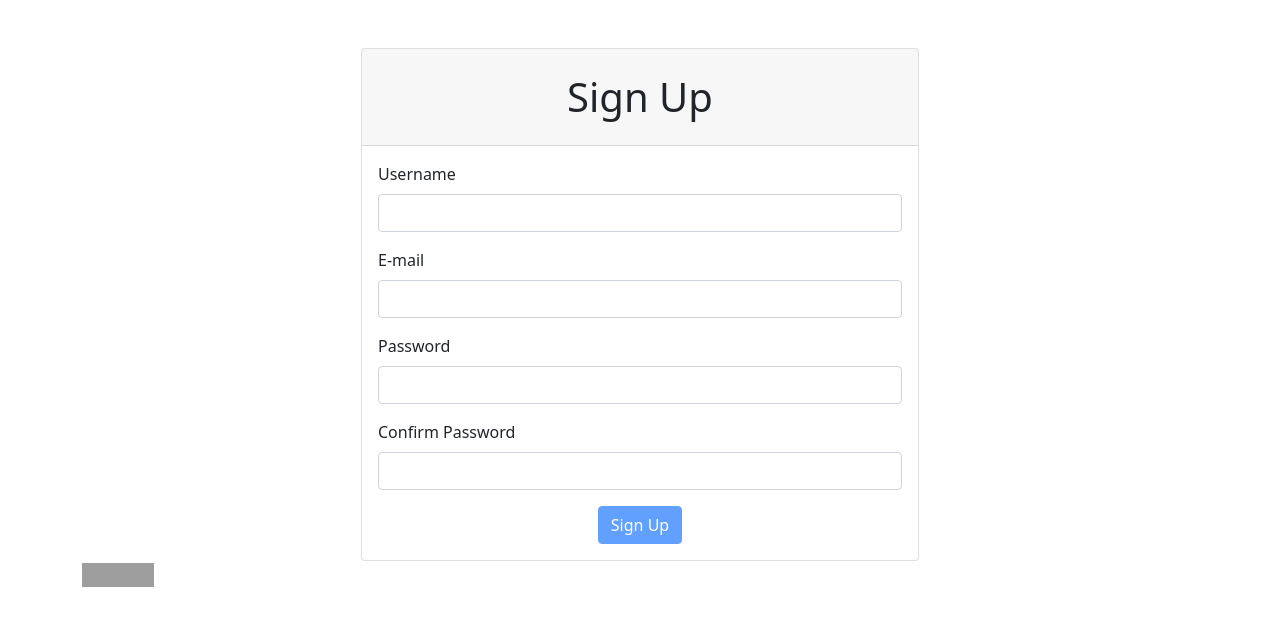
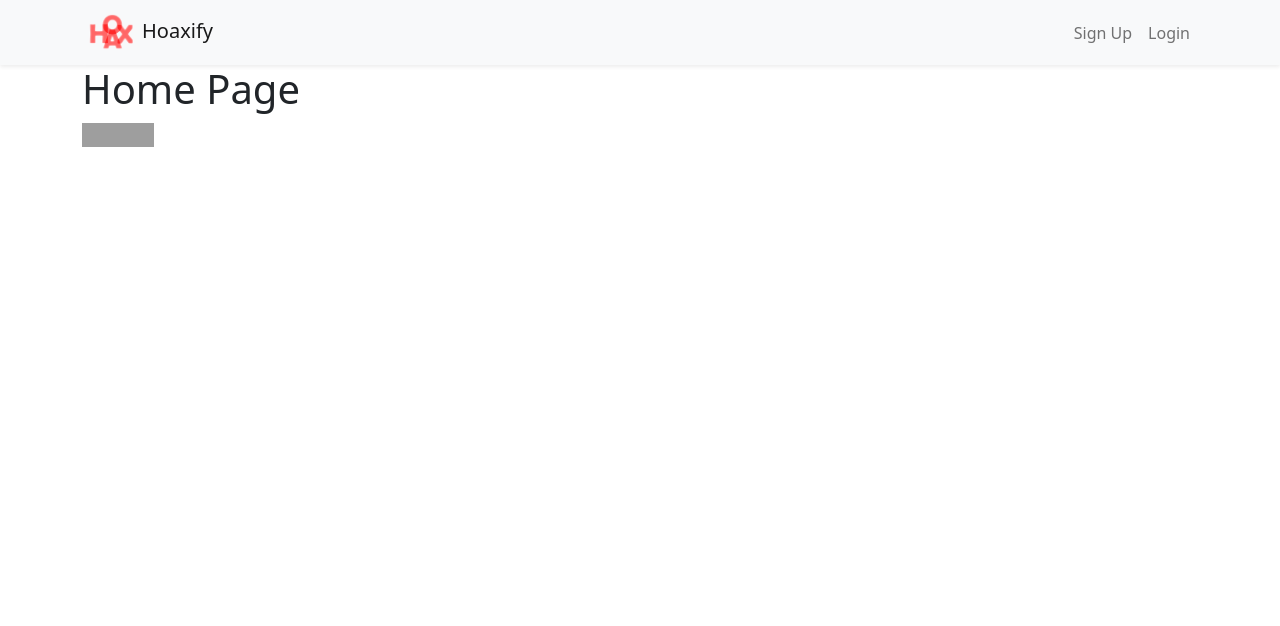
Before and after one commit to GWilczyk/react-with-test-driven-development, a React (Create React App) app: page / in a window 1280 px wide. Shown: the top 626 px of the page. Built offline with nearby package versions, Linux system fonts and the light colour scheme; grey boxes are pictures that could not be loaded.

Commit message:
Layout: NavBar

```diff
--- a/src/App.js
+++ b/src/App.js
@@ -1,13 +1,61 @@
-import React from 'react'
+import React, { useState } from 'react'
+import { useTranslation } from 'react-i18next'
+
+import HomePage from './pages/HomePage'
+import LoginPage from './pages/LoginPage'
 import SignupPage from './pages/SignupPage'
+import UserPage from './pages/UserPage'
+
 import LanguageSelector from './components/LanguageSelector'
+import logo from './assets/hoaxify.png'
 
 function App() {
+	const { t } = useTranslation()
+	const [path, setPath] = useState(window.location.pathname)
+
+	const onClickLink = event => {
+		event.preventDefault()
+		const _path = event.currentTarget.attributes.href.value
+		window.history.pushState({}, '', _path)
+		setPath(_path)
+	}
+
 	return (
-		<div className='container'>
-			<SignupPage />
-			<LanguageSelector />
-		</div>
+		<>
+			<nav className='navbar navbar-expand navbar-light bg-light shadow-sm'>
+				<div className='container'>
+					<a
+						className='navbar-brand'
+						href='/'
+						title='Home'
+						onClick={onClickLink}>
+						<img src={logo} alt='Hoaxify' width='60' />
+						Hoaxify
+					</a>
+
+					<ul className='navbar-nav'>
+						<li className='nav-item'>
+							<a className='nav-link' href='/signup' onClick={onClickLink}>
+								{t('signUp')}
+							</a>
+						</li>
+						<li className='nav-item'>
+							<a className='nav-link' href='/login' onClick={onClickLink}>
+								{t('login')}
+							</a>
+						</li>
+					</ul>
+				</div>
+			</nav>
+
+			<div className='container'>
+				{path === '/' && <HomePage />}
+				{path === '/login' && <LoginPage />}
+				{path === '/signup' && <SignupPage />}
+				{path.startsWith('/user/') && <UserPage />}
+				<LanguageSelector />
+			</div>
+		</>
 	)
 }
 
--- a/src/locales/en.json
+++ b/src/locales/en.json
@@ -1,5 +1,6 @@
 {
 	"signUp": "Sign Up",
+	"login": "Login",
 	"username": "Username",
 	"email": "E-mail",
 	"password": "Password",
--- a/src/locales/fr.json
+++ b/src/locales/fr.json
@@ -1,5 +1,6 @@
 {
 	"signUp": "Inscription",
+	"login": "Connexion",
 	"username": "Nom d'utilisateur·trice",
 	"email": "Adresse email",
 	"password": "Mot de passe",
--- /dev/null
+++ b/src/pages/HomePage.jsx
@@ -0,0 +1,11 @@
+import React from 'react'
+
+const HomePage = () => {
+	return (
+		<div data-testid='home-page'>
+			<h1>Home Page</h1>
+		</div>
+	)
+}
+
+export default HomePage
--- /dev/null
+++ b/src/pages/LoginPage.jsx
@@ -0,0 +1,11 @@
+import React from 'react'
+
+const LoginPage = () => {
+	return (
+		<div data-testid='login-page'>
+			<h1>Login Page</h1>
+		</div>
+	)
+}
+
+export default LoginPage
--- a/src/pages/SignupPage.jsx
+++ b/src/pages/SignupPage.jsx
@@ -65,7 +65,9 @@ class SignupPage extends Component {
 			password !== passwordConfirm ? t('passwordMismatchValidation') : ''
 
 		return (
-			<div className='col-md-8 offset-md-2 col-lg-6 offset-lg-3'>
+			<div
+				className='col-md-8 offset-md-2 col-lg-6 offset-lg-3'
+				data-testid='signup-page'>
 				{signupSuccess ? (
 					<div className='alert alert-success mt-3'>
 						Please check your email to activate your account!
--- /dev/null
+++ b/src/pages/UserPage.jsx
@@ -0,0 +1,11 @@
+import React from 'react'
+
+const UserPage = () => {
+	return (
+		<div data-testid='user-page'>
+			<h1>User Page</h1>
+		</div>
+	)
+}
+
+export default UserPage
```
Also changed, not shown: src/assets/hoaxify.png (added), 1 other file (tests, documents, lock files or other folders).
